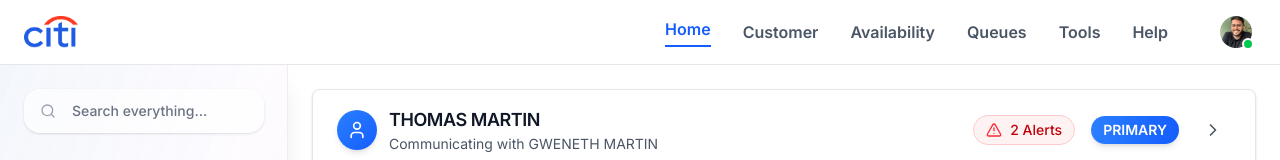
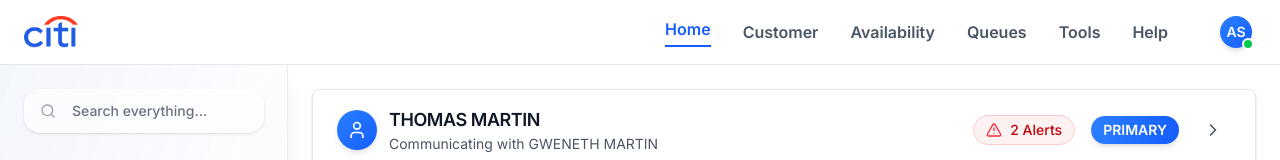
Before and after one commit to anuraag-kaya/nova, a Next.js app: page / in a window 1280 px wide. Shown: the top 160 px of the page. Built offline with nearby package versions, Linux system fonts and the light colour scheme.

Commit message:
Changed profile icon and website name to NOVA

```diff
--- a/src/app/layout.tsx
+++ b/src/app/layout.tsx
@@ -7,7 +7,7 @@
 const inter = Inter({ subsets: ['latin'] })
 
 export const metadata: Metadata = {
-  title: 'Citibank Dashboard',
+  title: 'NOVA',
   description: 'Customer service dashboard for Citibank',
 }
 
--- a/src/components/layout/Header.tsx
+++ b/src/components/layout/Header.tsx
@@ -15,6 +15,18 @@
   const [isProfileDropdownOpen, setIsProfileDropdownOpen] = useState(false);
   const [currentStatus, setCurrentStatus] = useState<'Available' | 'Away' | 'DND' | 'Offline'>('Available');
   const dropdownRef = useRef<HTMLDivElement>(null);
+
+  // Extract user name and generate initials
+  const userName = "Anuraag Sakxena"; // This could come from props or context in real app
+  const getInitials = (name: string) => {
+    const names = name.trim().split(' ');
+    if (names.length >= 2) {
+      return `${names[0].charAt(0)}${names[names.length - 1].charAt(0)}`.toUpperCase();
+    }
+    return name.charAt(0).toUpperCase();
+  };
+
+  const userInitials = getInitials(userName);
 
   // Close dropdown when clicking outside
   useEffect(() => {
@@ -143,14 +155,9 @@
               className="flex items-center hover:bg-gray-50 rounded-full p-1 transition-colors"
             >
               <div className="relative">
-                <div className="w-8 h-8 rounded-full overflow-hidden">
-                  <Image
-                    src="/images/profile-photo.jpg"
-                    alt="Profile"
-                    width={32}
-                    height={32}
-                    className="w-full h-full object-cover"
-                  />
+                {/* Initials Avatar */}
+                <div className="w-8 h-8 rounded-full bg-gradient-to-br from-blue-500 to-blue-600 flex items-center justify-center text-white font-semibold text-sm shadow-md">
+                  {userInitials}
                 </div>
                 {/* Status indicator */}
                 <div className={`absolute -bottom-0.5 -right-0.5 w-3 h-3 ${getCurrentStatusColor()} rounded-full border-2 border-white`}></div>
@@ -160,15 +167,28 @@
             {/* Dropdown Menu */}
             {isProfileDropdownOpen && (
               <div className="absolute right-0 mt-2 w-64 bg-white rounded-lg shadow-lg border border-gray-200 py-2 z-50">
+                {/* User Info Section */}
+                <div className="px-4 py-3 border-b border-gray-100">
+                  <div className="flex items-center space-x-3">
+                    <div className="w-10 h-10 rounded-full bg-gradient-to-br from-blue-500 to-blue-600 flex items-center justify-center text-white font-semibold">
+                      {userInitials}
+                    </div>
+                    <div>
+                      <div className="text-sm font-semibold text-gray-700">{userName}</div>
+                      <div className="text-xs text-gray-500">Agent ID: A12345</div>
+                    </div>
+                  </div>
+                </div>
+
                 {/* Status Section */}
                 <div className="px-4 py-2 border-b border-gray-100">
-                  <div className="text-base font-semibold text-gray-700 mb-2">Set Status</div>
+                  <div className="text-xs font-semibold text-gray-500 uppercase tracking-wide mb-2">Set Status</div>
                   <div className="space-y-1">
                     {statusOptions.map((status) => (
                       <button
                         key={status.label}
                         onClick={() => handleStatusChange(status.label as any)}
-                        className={`w-full flex items-center space-x-3 px-3 py-2 rounded-md text-base transition-colors ${
+                        className={`w-full flex items-center space-x-3 px-3 py-2 rounded-md text-sm transition-colors ${
                           currentStatus === status.label
                             ? 'bg-blue-50 text-blue-700'
                             : 'hover:bg-gray-50 text-gray-700'
@@ -186,11 +206,11 @@
 
                 {/* Menu Items */}
                 <div className="py-1">
-                  <button className="w-full flex items-center space-x-3 px-4 py-2 text-base text-gray-700 hover:bg-gray-50 transition-colors">
+                  <button className="w-full flex items-center space-x-3 px-4 py-2 text-sm text-gray-700 hover:bg-gray-50 transition-colors">
                     <Settings className="w-4 h-4" />
                     <span>Settings</span>
                   </button>
-                  <button className="w-full flex items-center space-x-3 px-4 py-2 text-base text-red-600 hover:bg-red-50 transition-colors">
+                  <button className="w-full flex items-center space-x-3 px-4 py-2 text-sm text-red-600 hover:bg-red-50 transition-colors">
                     <LogOut className="w-4 h-4" />
                     <span>Log Out</span>
                   </button>
```
